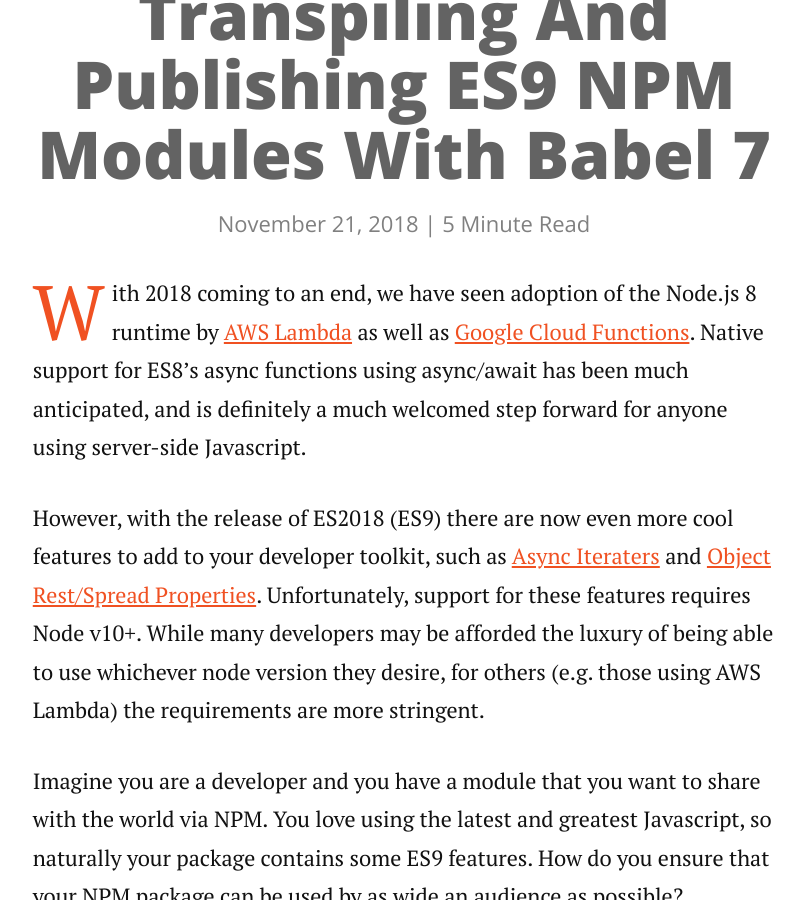
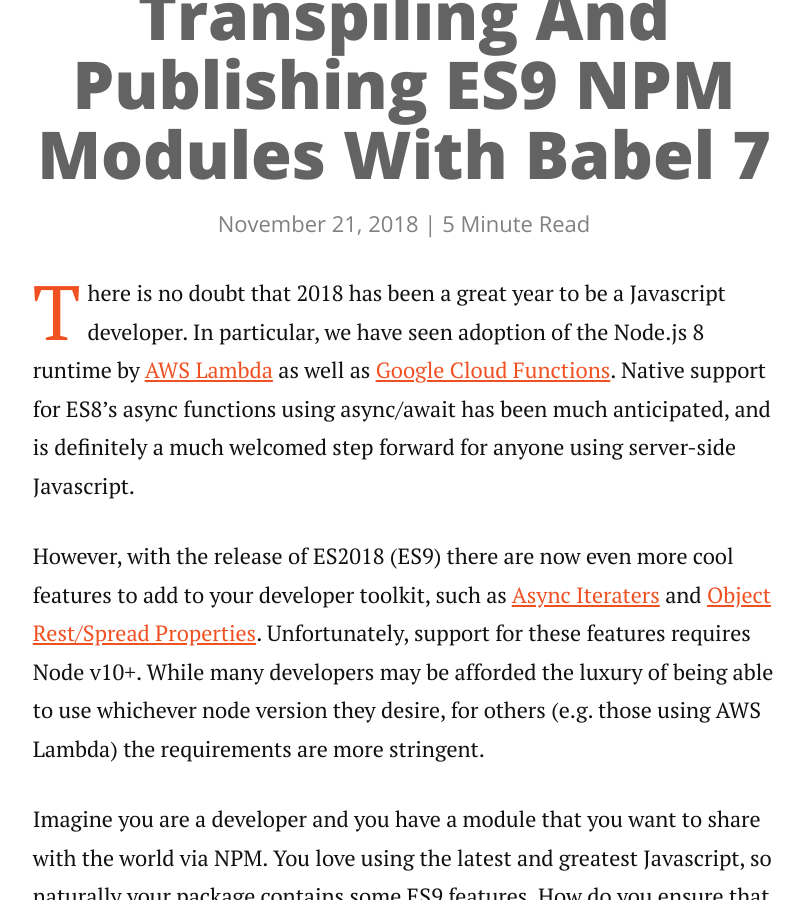
Before and after one commit to seanvm/blog.vanmulligen.ca, a Jekyll site: the page built from _posts/2018-11-15-transpiling-es9-node-modules-with-babel-7.markdown, in a window 1280 px wide and 900 px high, scrolled down 382 px. Shown: the whole window, without its empty margins (236-1040 px from the left). Built offline with Jekyll 4.4.1, drawn with Linux system fonts in a browser that asks for light colours; nearby versions of some CDN libraries; some of the changed text lies outside the part shown.

Commit message:
Minor text updates

```diff
--- a/_posts/2018-11-15-transpiling-es9-node-modules-with-babel-7.markdown
+++ b/_posts/2018-11-15-transpiling-es9-node-modules-with-babel-7.markdown
@@ -4,7 +4,7 @@
 date:   2018-11-21
 ---
 
-<span class="dropcap">W</span>ith 2018 coming to an end, we have seen adoption of the Node.js 8 runtime by [AWS Lambda][aws-lambda]{:target="_blank"} as well as [Google Cloud Functions][google_cloud_functions]{:target="_blank"}. Native support for ES8's async functions using async/await has been much anticipated, and is definitely a much welcomed step forward for anyone using server-side Javascript.
+<span class="dropcap">T</span>here is no doubt that 2018 has been a great year to be a Javascript developer. In particular, we have seen adoption of the Node.js 8 runtime by [AWS Lambda][aws-lambda]{:target="_blank"} as well as [Google Cloud Functions][google_cloud_functions]{:target="_blank"}. Native support for ES8's async functions using async/await has been much anticipated, and is definitely a much welcomed step forward for anyone using server-side Javascript.
 
 However, with the release of ES2018 (ES9) there are now even more cool features to add to your developer toolkit, such as [Async Iteraters][async-iterators]{:target="_blank"} and [Object Rest/Spread Properties][rest-elements]{:target="_blank"}. Unfortunately, support for these features requires Node v10+. While many developers may be afforded the luxury of being able to use whichever node version they desire, for others (e.g. those using AWS Lambda) the requirements are more stringent.
 
```
Also changed, not shown: other parts of _posts/2018-11-15-transpiling-es9-node-modules-with-babel-7.markdown (+1 -1 lines).
